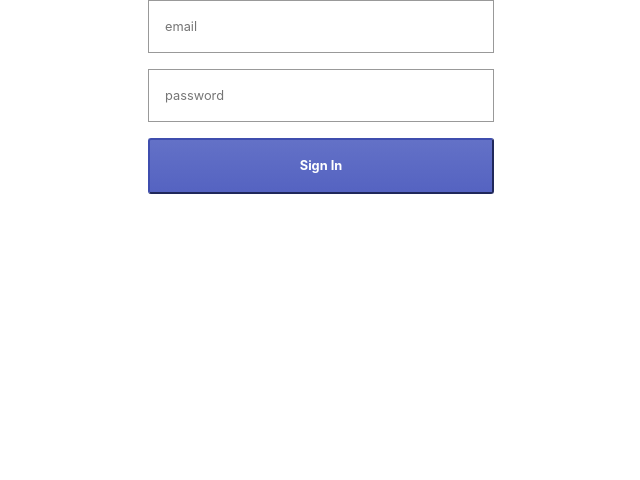
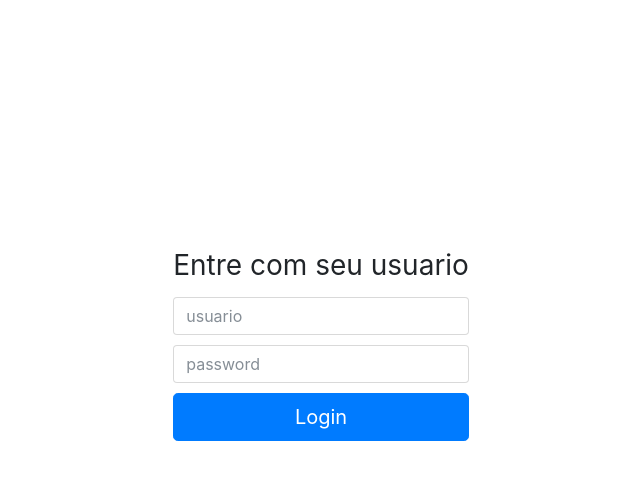
Before and after one commit to cerradosoftware/desafio-crud-react, a React (Create React App) app: page /login in a window 1280 px wide. Shown: the top 480 px of the page, without its empty margins (319-959 px from the left). Built offline with nearby package versions, Linux system fonts and the light colour scheme.

Commit message:
Criados campos de cadastro (basicos e endereco)

```diff
--- a/package.json
+++ b/package.json
@@ -5,18 +5,18 @@
   "keywords": [],
   "main": "src/index.js",
   "dependencies": {
-    "@material-ui/core": "^4.7.2",
     "axios": "0.19.0",
     "react": "16.12.0",
     "react-dom": "16.12.0",
+    "react-input-mask": "^3.0.0-alpha.0",
     "react-router-dom": "5.1.2",
     "react-scripts": "3.0.1",
     "styled-components": "4.4.1"
   },
   "devDependencies": {
+    "http-proxy-middleware": "^0.20.0",
     "typescript": "3.3.3"
   },
-  "proxy": "http://localhost:8080",
   "scripts": {
     "start": "react-scripts start",
     "build": "react-scripts build",
--- a/public/index.html
+++ b/public/index.html
@@ -9,8 +9,7 @@
       manifest.json provides metadata used when your web app is added to the
       homescreen on Android. See https://developers.google.com/web/fundamentals/engage-and-retain/web-app-manifest/
     -->
-  <!--
-  <link rel="shortcut icon" href="%PUBLIC_URL%/favicon.ico"> -->
+  <link rel="shortcut icon" href="#">
   <!--
       Notice the use of %PUBLIC_URL% in the tags above.
       It will be replaced with the URL of the `public` folder during the build.
--- a/src/components/Components.js
+++ /dev/null
@@ -1,57 +0,0 @@
-import styled from "styled-components";
-
-const Card = styled.div`
-  box-sizing: border-box;
-  max-width: 410px;
-  margin: 0 auto;
-  padding: 0 2rem;
-  display: flex;
-  flex-direction: column;
-  align-items: center;
-`;
-
-const Form = styled.div`
-  display: flex;
-  flex-direction: column;
-  width: 100%;
-`;
-
-const Input = styled.input`
-  padding: 1rem;
-  border: 1px solid #999;
-  margin-bottom: 1rem;
-  font-size: 0.8rem;
-`;
-
-const Button = styled.button`
-  background: linear-gradient(to bottom, #6371c7, #5563c1);
-  border-color: #3f4eae;
-  border-radius: 3px;
-  padding: 1rem;
-  color: white;
-  font-weight: 700;
-  width: 100%;
-  margin-bottom: 1rem;
-  font-size: 0.8rem;
-`;
-
-const Nav = styled.nav`
-  background: linear-gradient(to bottom, #6371c7, #5563c1);
-  border-color: #3f4eae;
-  border-radius: 3px;
-  padding: 1rem;
-  width: 100%;
-  margin-bottom: 1rem;
-  font-size: 0.8rem;
-`;
-
-const Logo = styled.img`
-  width: 50%;
-  margin-bottom: 1rem;
-`;
-
-const Error = styled.div`
-  background-color: red;
-`;
-
-export { Form, Input, Button, Logo, Card, Error, Nav };
--- /dev/null
+++ b/src/components/FormInput.js
@@ -0,0 +1,19 @@
+import React from "react";
+import InputMask from "react-input-mask";
+
+const FormInput = ({ label, value, placeholder, onBlur, onChange, mask, addClassDiv = "", addClassInput = "" }) => {
+
+    if(mask){
+        return (<div className={"form-group " + addClassDiv}>
+        <label >{label}</label>
+        <InputMask mask={mask}  className={"form-control " + addClassInput} value={value} onChange={onChange} onBlur={onBlur} placeholder={placeholder} />
+      </div>)
+    }
+
+    return (<div className={"form-group " + addClassDiv}>
+        <label>{label}</label>
+        <input type="text" className={"form-control "+ addClassInput} value={value} onChange={onChange} onBlur={onBlur} placeholder={placeholder} />
+    </div>);
+}
+
+export default FormInput;
--- /dev/null
+++ b/src/components/FormSelect.js
@@ -0,0 +1,28 @@
+import React from "react";
+
+const FormSelect = ({ label, value, onChange, data, addClassDiv = "", addClassInput = "" }) => {
+
+    return (<div className={"form-group " + addClassDiv}>
+        <label >{label}</label>
+        <select value={value} onChange={onChange} className={"form-control " + addClassInput}>
+            {data.map((item, index) => {
+                return <option key={index} value={item[0]}>{item[1]}</option>
+            })}
+        </select>
+    </div>);
+}
+
+const FormSelectEstados = (props) => {
+
+    const estados = [
+        ['','Selecione um estado'],['AC','Acre'],['AL','Alagoas'],['AM','Amazonas'],['AP','Amapá'],['BA','Bahia'],
+        ['CE','Ceará'],['DF','Distrito Federal'],['ES','Espírito Santo'],['GO','Goiás'],['MA','Maranhão'],['MG','Minas Gerais'],
+        ['MS','Mato Grosso do Sul'],['MT','Mato Grosso'],['PA','Pará'],['PB','Paraíba'],['PE','Pernambuco'],['PI','Piauí'],
+        ['PR','Paraná'],['RJ','Rio de Janeiro'],['RN','Rio Grande do Norte'],['RO','Rondônia'],['RR','Roraima'],['RS','Rio Grande do Sul'],
+        ['SC','Santa Catarina'],['SP','São Paulo'],['SE','Sergipe'],['TO','Tocantins']
+      ];
+
+    return <FormSelect data={estados} {...props}/>
+}
+
+export {FormSelect, FormSelectEstados};
--- a/src/pages/Admin.js
+++ b/src/pages/Admin.js
@@ -6,7 +6,7 @@ import { TabelaClientes } from "../components/TabelaClientes";
 function Admin() {
   const { authTokens } = useAuth();
   const [clientes, setClientes] = useState([]);
-  axios.defaults.headers.common['Authorization'] = "Bearer " + authTokens;
+  axios.defaults.headers.common['Authorization'] = "Bearer " + authTokens.jwt;
 
   const fetchData = () => {
     axios.get('/v1/clientes/')
--- a/src/pages/Login.js
+++ b/src/pages/Login.js
@@ -1,10 +1,9 @@
 import React, { useState } from "react";
 import { Redirect } from "react-router-dom";
 import axios from "axios";
-import { Card, Form, Input, Button, Error } from "../components/Components";
 import { useAuth } from "../context/auth";
 
-function Login(props) {
+const Login = (props) => {
 
   const [isLoggedIn, setLoggedIn] = useState(false);
   const [isError, setIsError] = useState(false);
@@ -41,31 +40,45 @@ function Login(props) {
   }
 
   return (
-    <Card>
-      <Form>
-        <Input
+    <div style={styles.container}>
+      <form>
+        <h1 className="h3 mb-3 font-weight-normal">Entre com seu usuario  </h1>
+        <input style={styles.input}
           type="username"
           value={userName}
           onChange={e => {
             setUserName(e.target.value);
           }}
-          placeholder="email"
+          className="form-control"
+          placeholder="usuario"
         />
-        <Input
+        <input style={styles.input}
           type="password"
           value={password}
           onChange={e => {
             setPassword(e.target.value);
           }}
+          className="form-control"
           placeholder="password"
         />
-        <Button onClick={postLogin}>Sign In</Button>
-      </Form>
-      {isError && (
-        <Error>Usuario/senha incorreto!</Error>
-      )}
-    </Card>
+        {isError && (
+          <div className="alert alert-danger" role="alert">Usuario/senha incorreto!</div>
+        )}
+        <button type="button" className="btn btn-lg btn-primary btn-block" onClick={postLogin}>Login</button>
+      </form>
+    </div>
   );
 }
 
+const styles = {
+  container: {
+    display: "flex",
+    justifyContent: "center",
+    marginTop: 250
+  },
+  input: {
+    marginBottom: 10
+  }
+}
+
 export default Login;
--- a/src/pages/NovoCliente.js
+++ b/src/pages/NovoCliente.js
@@ -1,38 +1,70 @@
-import React, { useState, useEffect } from "react";
+import React, { useState } from "react";
 import { useAuth } from "../context/auth";
 import axios from 'axios';
-import { makeStyles } from '@material-ui/core/styles';
-import TextField from '@material-ui/core/TextField';
-import Typography from '@material-ui/core/Typography';
+import FormInput from "../components/FormInput";
+import  { FormSelectEstados } from "../components/FormSelect";
 
-const useStyles = makeStyles(theme => ({
-  root: {
-    '& > *': {
-      margin: theme.spacing(1),
-      width: 200,
-    },
-  },
-}));
 
 const NovoCliente = () => {
   const { authTokens } = useAuth();
-  axios.defaults.headers.common['Authorization'] = "Bearer " + authTokens;
+  //axios.defaults.headers.common['Authorization'] = "Bearer " + authTokens;
 
-  const classes = useStyles();
+  //dados do formulario
+  let [nome, setNome] = useState("");
+  let [cpf, setCpf] = useState("");
+  let [cep, setCep] = useState("");
+  let [logradouro, setLogradouro] = useState("");
+  let [complemento, setComplemento] = useState("");
+  let [bairro, setBairro] = useState("");
+  let [cidade, setCidade] = useState("");
+  let [uf, setUf] = useState("");
+
+  const buscaPorCep = () => {
+    axios.get(`/ws/${cep}/json/`)
+      .then((response) => {
+        console.log(response);
+        setLogradouro(response.data.logradouro);
+        setComplemento(response.data.complemento);
+        setBairro(response.data.bairro);
+        setCidade(response.data.localidade);
+        setUf(response.data.uf);
+      })
+      .catch((error) => {
+        console.log(error);
+      });
+  }
 
   return (
-    <div>
-      <Typography variant="h5" component="h3">
-        Cadastro de Cliente
-      </Typography>
-      <form className={classes.root} noValidate autoComplete="off">
-        <TextField id="standard-basic" label="Nome" />
-        <TextField id="standard-basic" label="CPF" />
+    <div style={styles.container} >
+      <form>
+        <h3 className="mb-3">Dados Pessoais</h3>
+        <div className="form-row">
+          <FormInput label="Nome" value={nome} onChange={(e) => setNome(e.target.value)} placeholder="Fulano da Silva Sauro" addClassDiv="col-md-7" />
+          <FormInput label="CPF (Somente numero)"  mask="999.999.999-99" value={cpf} onChange={(e) => setCpf(e.target.value)} placeholder="000.000.000-00" addClassDiv="col-md-5" />
+        </div>
+        <h3 className="mb-3">Endereço</h3>
+        <FormInput label="CEP (Somente numeros)" mask="99999-999" value={cep} onChange={(e) => setCep(e.target.value)} onBlur={buscaPorCep} placeholder="00000-000" addClassInput="col-md-3" />
+        <FormInput label="Logradouro" value={logradouro} onChange={(e) => setLogradouro(e.target.value)} placeholder="Rua, nº" />
+        <FormInput label="Complemento" value={complemento} onChange={(e) => setComplemento(e.target.value)} placeholder="Casa 2, ap 109" />
+        <FormInput label="Bairro" value={bairro} onChange={(e) => setBairro(e.target.value)} placeholder="Asa Norte" />
+        <div className="form-row">
+          <FormInput label="Cidade" value={cidade} onChange={(e) => setCidade(e.target.value)} placeholder="Brasilia" addClassDiv="col-md-6" />
+          <FormSelectEstados label="UF" value={uf}  onChange={(e) => setUf(e.target.value)} addClassDiv="col-md-6" />
+        </div>
+        <button type="submit" className="btn btn-primary">Entrar</button>
       </form>
     </div>
   );
 }
 
+const styles = {
+  container: {
+    display: "flex",
+    justifyContent: "center",
+    marginTop: 20
 
+  },
+
+}
 
 export default NovoCliente;
```
Also changed, not shown: src/setupProxy.js (added, +18 -0 lines), 1 other file (tests, documents, lock files or other folders).
